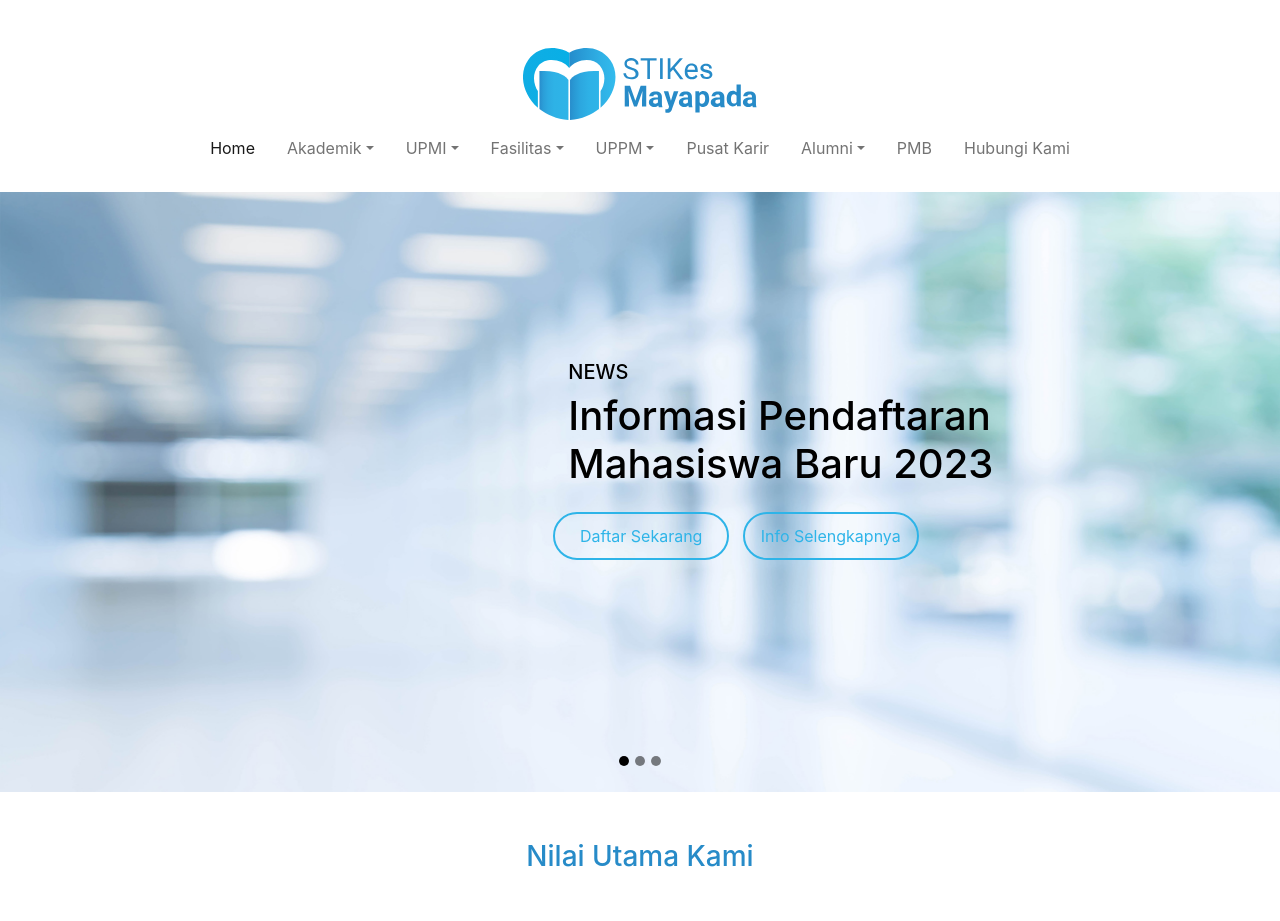
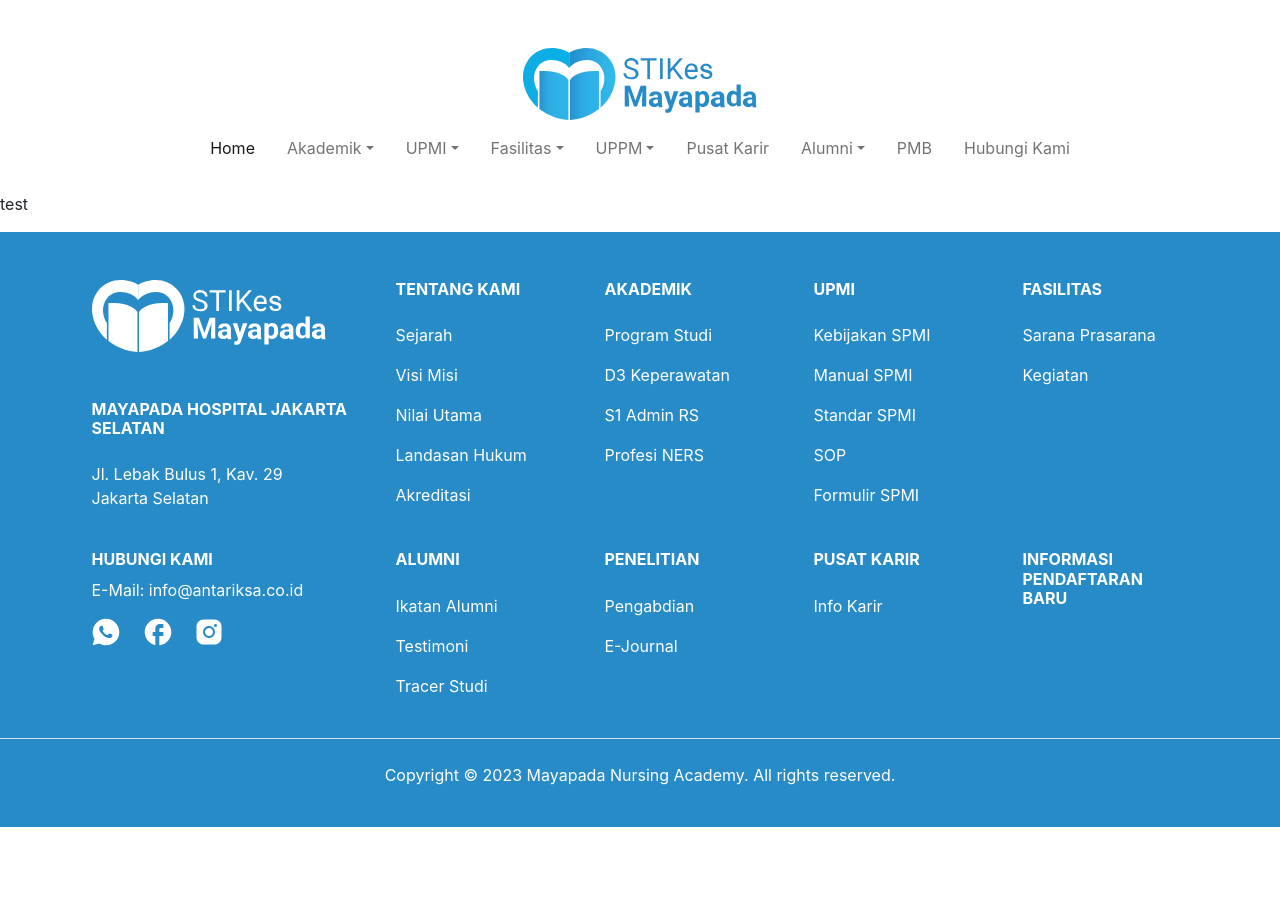
Before and after one commit to arywindu/Mayapada, a React (Create React App) app: page /Administrasi in a window 1280 px wide. Shown: the top 921 px of the page. After the commit the page ends 827 px from the top, so only its background shows below. Built offline with nearby package versions, Linux system fonts and the light colour scheme.

Commit message:
intial router

```diff
--- a/package.json
+++ b/package.json
@@ -10,6 +10,7 @@
     "react": "^18.2.0",
     "react-bootstrap": "^2.7.2",
     "react-dom": "^18.2.0",
+    "react-router-dom": "^6.9.0",
     "react-scripts": "5.0.1",
     "web-vitals": "^2.1.4"
   },
--- a/src/Layout/Layout.jsx
+++ b/src/Layout/Layout.jsx
@@ -1,23 +1,21 @@
-import React from 'react'
-import Header from '../components/Header/Header'
-import Carousel from '../components/Carousel/Carousel'
-import SectionNilaiUtamaKami from '../components/SectionNilaiUtamaKami/SectionNilaiUtamaKami'
-import SectionBlue from '../components/SectionBlue/SectionBlue'
-import SectionWhite from '../components/SectionWhite/SectionWhite'
-import Footer from '../components/Footer/Footer'
+import Footer from "../components/Footer/Footer";
+import Header from "../components/Header/Header";
+import React from "react";
 
-const Layout = () => {
-    return (
-        <div style={{ display: 'flex', flexDirection: 'column' }}>
-            <Header />
-            <div style={{ flex: 'auto' }} ></div>
-            <Carousel />
-            <SectionNilaiUtamaKami />
-            <SectionBlue />
-            <SectionWhite />
-            <Footer />
-        </div>
-    )
-}
+const Layout = (props) => {
+  return (
+    <div style={{ display: "flex", flexDirection: "column" }}>
+      <Header />
+      <div
+        style={{
+          flex: 1,
+        }}
+      >
+        {props.children}
+      </div>
+      <Footer />
+    </div>
+  );
+};
 
-export default Layout
+export default Layout;
--- /dev/null
+++ b/src/MainRouter.jsx
@@ -0,0 +1,15 @@
+import { Route, Routes } from "react-router-dom";
+
+import Administrasi from "./pages/Akademik/Administrasi/Administrasi";
+import Home from "./pages/Home/Home";
+import Keperawatan from "./pages/Akademik/Keperawatan/Keperawatan";
+
+export const MainRouter = () => {
+  return (
+    <Routes>
+      <Route path="/" element={<Home />} />
+      <Route path="/Administrasi" element={<Administrasi />} />
+      <Route path="/Keperawatan" element={<Keperawatan />} />
+    </Routes>
+  );
+};
--- a/src/index.js
+++ b/src/index.js
@@ -1,13 +1,17 @@
-import React from 'react';
-import ReactDOM from 'react-dom/client';
-import './index.css';
-import reportWebVitals from './reportWebVitals';
-import Layout  from './Layout/Layout';
+import "./index.css";
 
-const root = ReactDOM.createRoot(document.getElementById('root'));
+import { BrowserRouter } from "react-router-dom";
+import { MainRouter } from "./MainRouter";
+import React from "react";
+import ReactDOM from "react-dom/client";
+import reportWebVitals from "./reportWebVitals";
+
+const root = ReactDOM.createRoot(document.getElementById("root"));
 root.render(
   <React.StrictMode>
-    <Layout />
+    <BrowserRouter>
+      <MainRouter />
+    </BrowserRouter>
   </React.StrictMode>
 );
 
--- /dev/null
+++ b/src/pages/Akademik/Administrasi/Administrasi.jsx
@@ -0,0 +1,14 @@
+import Layout from "../../../Layout/Layout";
+import React from "react";
+
+const Administrasi = () => {
+  return (
+    <Layout>
+      <div>
+        <p>test</p>
+      </div>
+    </Layout>
+  );
+};
+
+export default Administrasi;
--- /dev/null
+++ b/src/pages/Akademik/Keperawatan/Keperawatan.jsx
@@ -0,0 +1,12 @@
+import Layout from "../../../Layout/Layout";
+import React from "react";
+
+const Keperawatan = () => {
+  return (
+    <Layout>
+      <div>Keperawatan</div>
+    </Layout>
+  );
+};
+
+export default Keperawatan;
--- /dev/null
+++ b/src/pages/Home/Home.jsx
@@ -0,0 +1,16 @@
+import Carousel from "../../components/Carousel/Carousel";
+import Layout from "../../Layout/Layout";
+import React from "react";
+import { useNavigate } from "react-router-dom";
+
+const Home = () => {
+  const navigate = useNavigate();
+  return (
+    <Layout>
+      <Carousel />
+      <div className="home-container">sss</div>
+    </Layout>
+  );
+};
+
+export default Home;
```
Also changed, not shown: src/components/Carousel/Carousel.jsx (+49 -17 lines), 1 other file (tests, documents, lock files or other folders).
